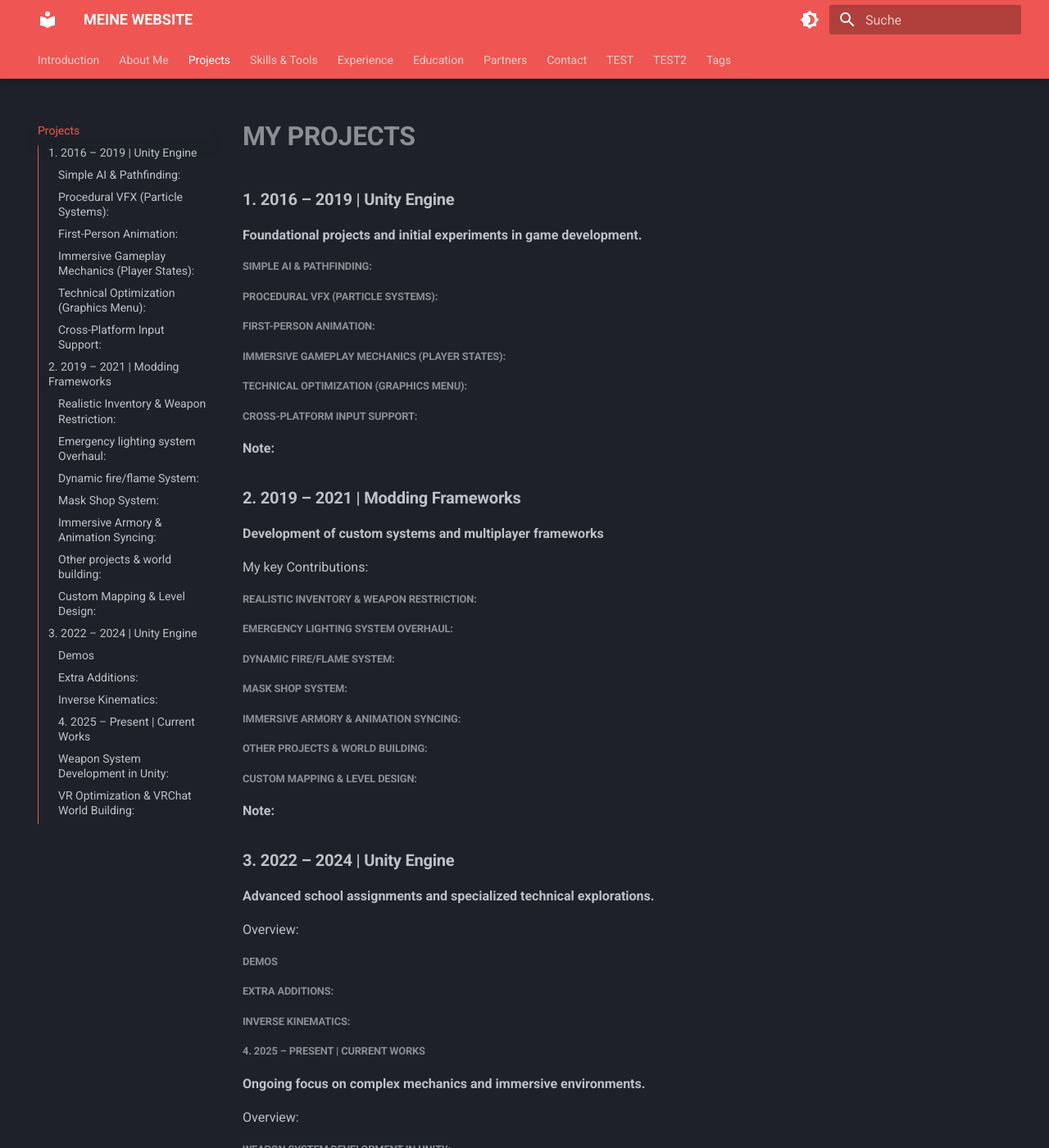
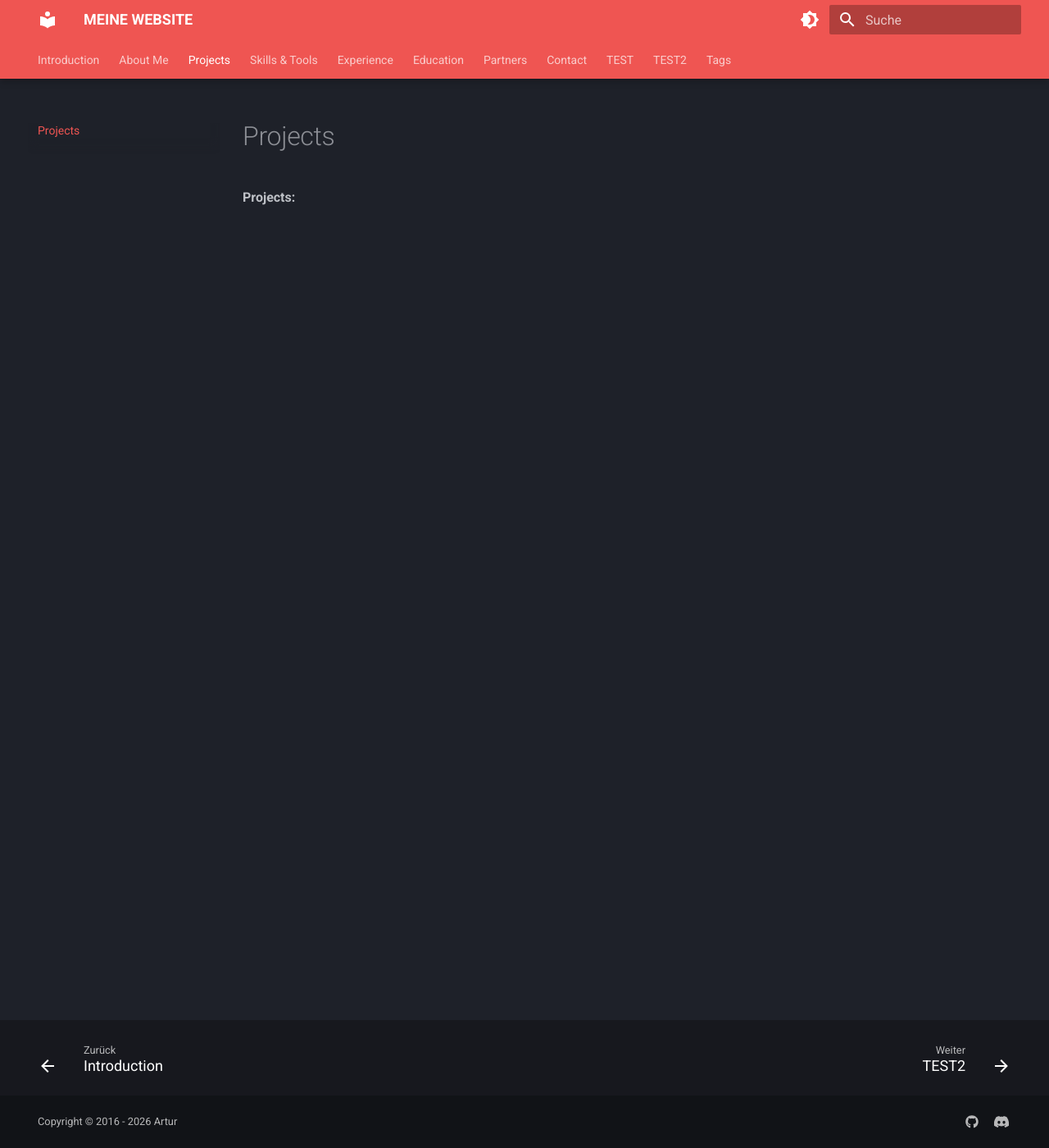
Before and after one commit to ArturHKBA/Portfolio_MkDocs, an MkDocs documentation site: the page built from docs/projects/index.md, in a window 1280 px wide and 1400 px high. Shown: the whole window at 82% size. Built offline with MkDocs 1.6.1 and Material for MkDocs 9.7.7, drawn with Linux system fonts in a browser that asks for light colours; some of the changed text lies outside the part shown.

Commit message:
Project downgraded to MkDocs

```diff
--- a/docs/index_2.md
+++ b/docs/index_2.md
@@ -15,23 +15,3 @@ For full documentation visit [mkdocs.org](https://www.mkdocs.org).
     docs/
         index.md  # The documentation homepage.
         ...       # Other markdown pages, images and other files.
-
-# CONTENTS:
-
-<br/><br/>
-
-### 1. 2016 – 2019 | Unity Engine: Early Explorations & Prototyping
-
-- Foundational projects and initial experiments in game development.
-
-### 2. 2019 – 2021 | Modding Frameworks: Grand Theft Auto V
-
-- Development of custom systems and multiplayer frameworks.
-
-### 3. 2022 – 2024 | Unity Engine: School & Independent Projects
-
-- Advanced school assignments and specialized technical explorations.
-
-### 4. 2025 – Present | Current Works: Systems & Immersion
-
-- Ongoing focus on complex mechanics and immersive environments.
--- a/docs/projects/index.md
+++ b/docs/projects/index.md
@@ -1,65 +1 @@
-# **MY PROJECTS**
-
-### **1. 2016 – 2019 | Unity Engine**
-
-**Foundational projects and initial experiments in game development.**
-
-##### Simple AI & Pathfinding:
-
-##### Procedural VFX (Particle Systems):
-
-##### First-Person Animation:
-
-##### Immersive Gameplay Mechanics (Player States):
-
-##### Technical Optimization (Graphics Menu):
-
-##### Cross-Platform Input Support:
-
-**Note:**
-
-### **2. 2019 – 2021 | Modding Frameworks**
-
-**Development of custom systems and multiplayer frameworks**
-
-My key Contributions:
-
-##### Realistic Inventory & Weapon Restriction:
-
-##### Emergency lighting system Overhaul:
-
-##### Dynamic fire/flame System:
-
-##### Mask Shop System:
-
-##### Immersive Armory & Animation Syncing:
-
-##### Other projects & world building:
-
-##### Custom Mapping & Level Design:
-
-**Note:**
-
-### **3. 2022 – 2024 | Unity Engine**
-
-**Advanced school assignments and specialized technical explorations.**
-
-Overview:
-
-##### Demos
-
-##### Extra Additions:
-
-##### Inverse Kinematics:
-
-##### 4. 2025 – Present | Current Works
-
-**Ongoing focus on complex mechanics and immersive environments.**
-
-Overview:
-
-##### Weapon System Development in Unity:
-
-##### VR Optimization & VRChat World Building:
-
-**Note:**
+**Projects:**
--- a/docs/site.md
+++ b/docs/site.md
@@ -4,69 +4,3 @@ tags:
   - Testen
   - 123
 ---
-
-# **MY PROJECTS**
-
-### **1. 2016 – 2019 | Unity Engine**
-
-**Foundational projects and initial experiments in game development.**
-
-##### Simple AI & Pathfinding:
-
-##### Procedural VFX (Particle Systems):
-
-##### First-Person Animation:
-
-##### Immersive Gameplay Mechanics (Player States):
-
-##### Technical Optimization (Graphics Menu):
-
-##### Cross-Platform Input Support:
-
-**Note:**
-
-### **2. 2019 – 2021 | Modding Frameworks**
-
-**Development of custom systems and multiplayer frameworks**
-
-My key Contributions:
-
-##### Realistic Inventory & Weapon Restriction:
-
-##### Emergency lighting system Overhaul:
-
-##### Dynamic fire/flame System:
-
-##### Mask Shop System:
-
-##### Immersive Armory & Animation Syncing:
-
-##### Other projects & world building:
-
-##### Custom Mapping & Level Design:
-
-**Note:**
-
-### **3. 2022 – 2024 | Unity Engine**
-
-**Advanced school assignments and specialized technical explorations.**
-
-Overview:
-
-##### Demos
-
-##### Extra Additions:
-
-##### Inverse Kinematics:
-
-##### 4. 2025 – Present | Current Works
-
-**Ongoing focus on complex mechanics and immersive environments.**
-
-Overview:
-
-##### Weapon System Development in Unity:
-
-##### VR Optimization & VRChat World Building:
-
-**Note:**
```
Also changed, not shown: docs/about.md (+1 -1 lines), docs/index.md (+1 -1 lines).
